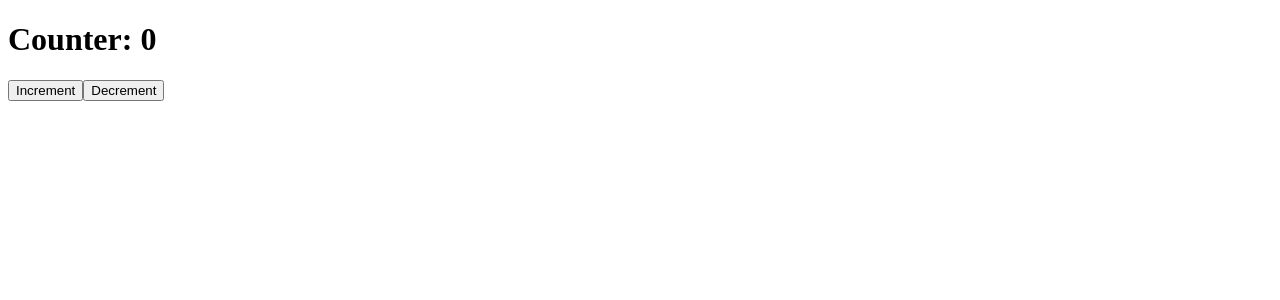
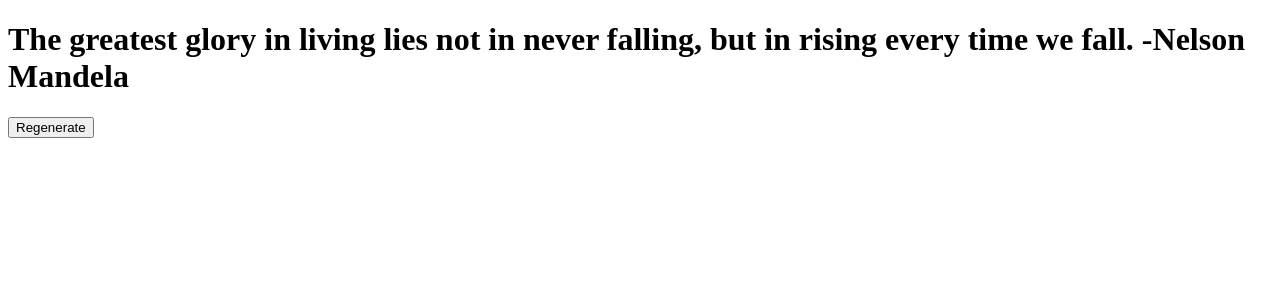
Before and after one commit to Himanshu8913/react_projects, a React (Create React App) app: page / in a window 1280 px wide. Shown: the top 300 px of the page. Built offline with nearby package versions, Linux system fonts and the light colour scheme.

Commit message:
Project 2 : Generate Quotes

```diff
--- a/src/index.js
+++ b/src/index.js
@@ -2,11 +2,13 @@
 import ReactDOM from 'react-dom/client';
 import App from './App';
 import IncrementDecrement from './Increment_Decrement/incrementDecrement';
+import QuoteGenerator from './quoteGenerator/QuoteGenerator';
 
 const root = ReactDOM.createRoot(document.getElementById('root'));
 root.render(
   <React.StrictMode>
     <App />
-    <IncrementDecrement />
+    {/* <IncrementDecrement /> */}
+    <QuoteGenerator />
   </React.StrictMode>
 );
--- /dev/null
+++ b/src/quoteGenerator/QuoteGenerator.js
@@ -0,0 +1,30 @@
+import React, { useState } from 'react'
+
+const quotes = [
+    'The greatest glory in living lies not in never falling, but in rising every time we fall. -Nelson Mandela',
+    'The way to get started is to quit talking and begin doing. -Walt Disney',
+    'Your time is limited, so don\'t waste it living someone else\'s life. Don\'t be trapped by dogma – which is living with the results of other people\'s thinking. -Steve Jobs',
+    'If life were predictable it would cease to be life, and be without flavor. -Eleanor Roosevelt',
+    'If you look at what you have in life, you\'ll always have more. If you look at what you don\'t have in life, you\'ll never have enough. -Oprah Winfrey',
+    'If you set your goals ridiculously high and it\'s a failure, you will fail above everyone else\'s success. -James Cameron',
+    'Life is what happens when you\'re busy making other plans. -John Lennon'
+];
+
+function QuoteGenerator() {
+
+    const [quote, setQuote] = useState(quotes[0]);
+
+    const generateQuoteHandler = () => {
+        const randomQuote = quotes[Math.floor(Math.random() * quotes.length)];
+        setQuote(randomQuote);
+    }
+
+    return (
+        <div >
+            <h1>{quote}</h1>
+            <button onClick={generateQuoteHandler}>Regenerate</button>
+        </div>
+    )
+}
+
+export default QuoteGenerator;
```
Also changed, not shown: 1 other file (tests, documents, lock files or other folders).
